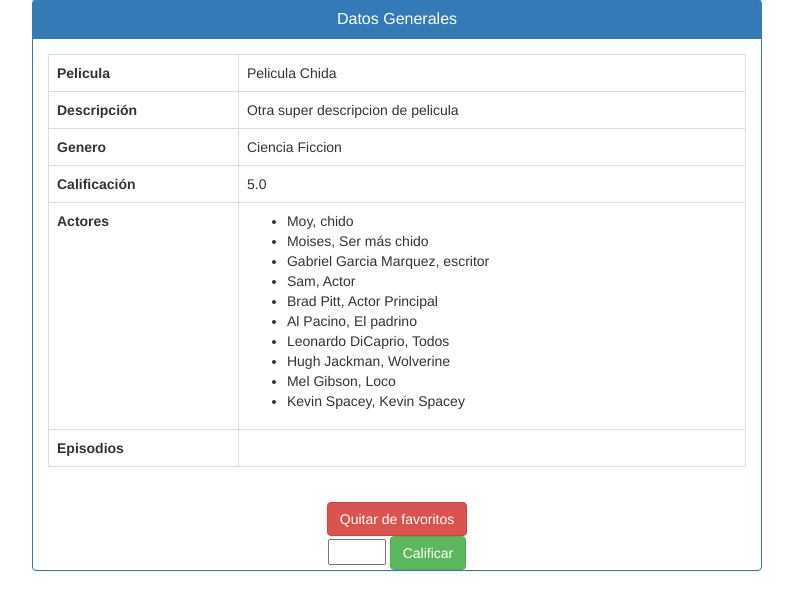
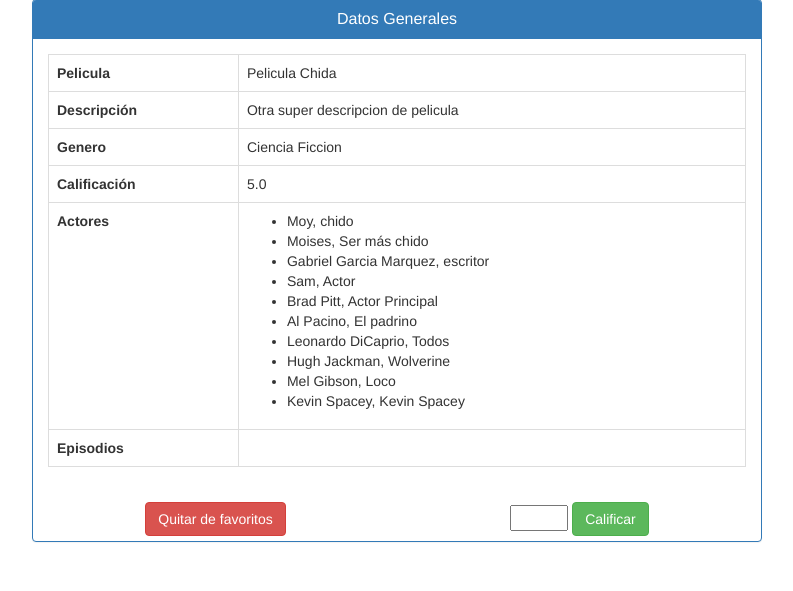
Before and after one commit to tonabarrera/PlayFilms-django, a Django app: page /catalogo/serie/1/ in a window 1280 px wide. Shown: the part 494-1085 px from the top of the page, without its empty margins (243-1036 px from the left). After the commit the page ends 1036 px from the top, so only its background shows below. Run offline with Django 3.2, Linux system fonts and the light colour scheme; a user stored in the database is signed in; data comes from the database, SQL or seed files in the repository; some libraries are stand-ins or nearby versions.

Commit message:
Ojala no truene

```diff
--- a/PlayFilms/settings.py
+++ b/PlayFilms/settings.py
@@ -25,6 +25,8 @@ SECRET_KEY = 'w5j1lwf0d2)9+w@+l@b*k%4-==_sjq&2ar)=p&5ld7(=eryy&9'
 DEBUG = True
 
 ALLOWED_HOSTS = []
+
+
 
 # Application definition
 
--- a/PlayFilms/urls.py
+++ b/PlayFilms/urls.py
@@ -17,8 +17,8 @@ from django.conf import settings
 from django.conf.urls import url, include
 from django.conf.urls.static import static
 from django.contrib import admin
+from userprofiles.views import LoginRedirectView
 
-from userprofiles.views import LoginRedirectView
 
 urlpatterns = [
     url(r'^admin/', admin.site.urls),
--- a/catalogue/static/css/estilos.css
+++ b/catalogue/static/css/estilos.css
@@ -20,6 +20,6 @@
 .informacion {
     display:flex;
     flex-direction: column;
-    padding: 2px;
+    padding: 0 .4rem;
     align-content: space-around;
 }
--- a/static/css/carousel.css
+++ b/static/css/carousel.css
@@ -1,7 +1,17 @@
 .carousel-inner > .item > img{
     height: 300px;
-    max-height: 300px;
+}
+
+.carousel-inner > .item >a> img{
+    height: 300px;
 }
 .panel primary > .panel-heading{
     background-color: #000000;
 }
+
+.contenedor-acciones {
+    display: flex;
+    justify-content: space-around;
+    align-items: center;
+    margin-bottom: .5rem;
+}
--- a/static/css/estilos.css
+++ b/static/css/estilos.css
@@ -20,6 +20,6 @@
 .informacion {
     display:flex;
     flex-direction: column;
-    padding: 2px;
+    padding: 0 .4rem;
     align-content: space-around;
 }
```
